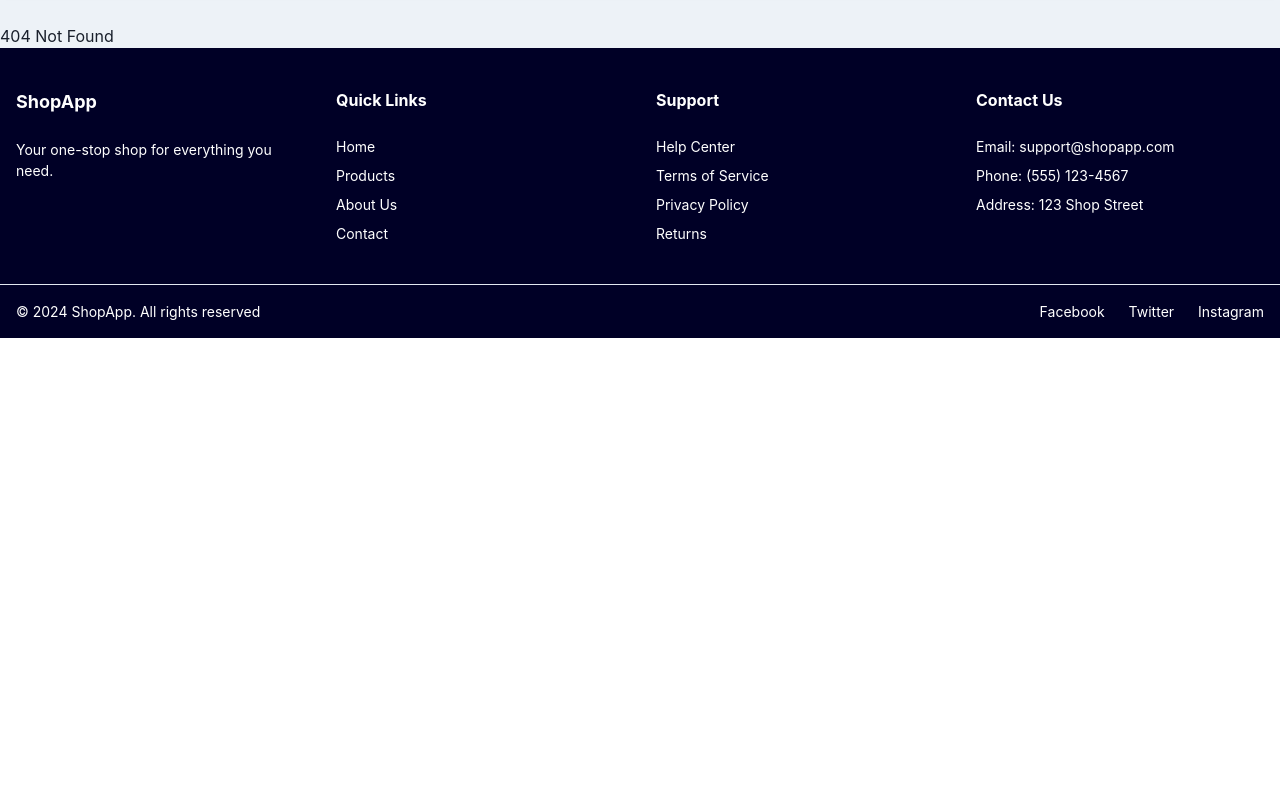
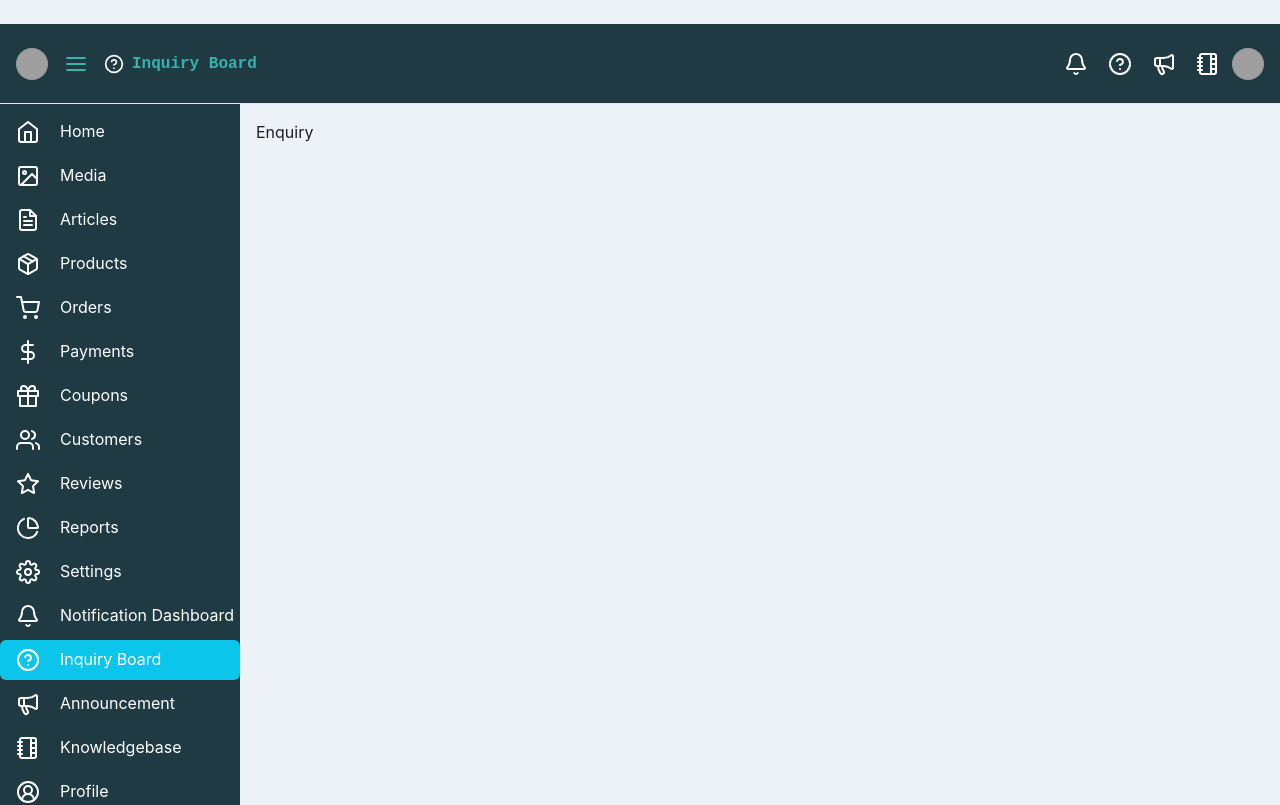
Before and after one commit to muritador5050/Multi-vendor-E-commerce-Platform, a React (Vite) app in the folder client/: page /store-manager/enquiry in a window 1280 px wide. Shown: the part 280-1085 px from the top of the page. Before the commit the page ends 800 px from the top, so only its background shows below. Built offline with nearby package versions, Linux system fonts and the light colour scheme; grey boxes are pictures that could not be loaded.

Commit message:
i added link to profile page

```diff
--- a/client/src/App.tsx
+++ b/client/src/App.tsx
@@ -18,11 +18,14 @@ import Orders from './pages/dashboard/orders';
 import Payments from './pages/dashboard/payments';
 import Coupons from './pages/dashboard/coupons';
 import Customers from './pages/dashboard/customers';
-import LedgerBook from './pages/dashboard/ledgerBook';
 import Review from './pages/dashboard/review';
-import AddToMyStore from './pages/dashboard/addToMyStore';
 import Setting from './pages/dashboard/setting';
 import Reports from './pages/dashboard/reports';
+import Profile from './pages/dashboard/Profile';
+import Messages from './pages/dashboard/Messages';
+import Enquiry from './pages/dashboard/Enquiry';
+import Knowledgebase from './pages/dashboard/Knowledgebase';
+import Notices from './pages/dashboard/Notices';
 
 //App
 function App() {
@@ -44,11 +47,14 @@ function App() {
               <Route path='payments' element={<Payments />} />
               <Route path='coupons' element={<Coupons />} />
               <Route path='customers' element={<Customers />} />
-              <Route path='ledger-book' element={<LedgerBook />} />
+              <Route path='profile' element={<Profile />} />
               <Route path='review' element={<Review />} />
-              <Route path='add-to-my-store' element={<AddToMyStore />} />
               <Route path='reports' element={<Reports />} />
               <Route path='settings' element={<Setting />} />
+              <Route path='messages' element={<Messages />} />
+              <Route path='enquiry' element={<Enquiry />} />
+              <Route path='knowledgebase' element={<Knowledgebase />} />
+              <Route path='notices' element={<Notices />} />
             </Route>
             <Route path='contact-us' element={<ContactUs />} />
             <Route path='wishlist' element={<WishList />} />
--- a/client/src/components/layout/layout.tsx
+++ b/client/src/components/layout/layout.tsx
@@ -1,4 +1,4 @@
-import { Outlet, useLocation } from 'react-router-dom';
+import { Outlet, useLocation, Link as ReactRouterLink } from 'react-router-dom';
 import {
   Stack,
   Heading,
@@ -47,7 +47,7 @@ function Layout() {
         <Flex gap={2} align='center'>
           {!isExcludedPage() && (
             <Text>
-              <ChakraLink href='/' color='blue.500'>
+              <ChakraLink as={ReactRouterLink} to={'/'} color='blue.500'>
                 Home
               </ChakraLink>
             </Text>
--- a/client/src/components/navbar/dashboardNavbar.tsx
+++ b/client/src/components/navbar/dashboardNavbar.tsx
@@ -1,5 +1,13 @@
 import React from 'react';
-import { Avatar, Flex, HStack, IconButton, Text } from '@chakra-ui/react';
+import { Link as ReactRouterLink } from 'react-router-dom';
+import {
+  Avatar,
+  Flex,
+  HStack,
+  IconButton,
+  Link as ChakraLink,
+  Text,
+} from '@chakra-ui/react';
 import {
   AlignJustify,
   Bell,
@@ -76,35 +84,45 @@ export default function DashboardNavbar({ onToggle }: ToggleProp) {
       </HStack>
 
       <HStack spacing={1}>
+        <ChakraLink as={ReactRouterLink} to={'/store-manager/messages'}>
           <IconButton
             variant='ghost'
             colorScheme='white'
             aria-label='Notification'
             icon={<Bell />}
           />
+        </ChakraLink>
+        <ChakraLink as={ReactRouterLink} to={'/store-manager/enquiry'}>
           <IconButton
             variant='ghost'
             colorScheme='white'
             aria-label='Help'
             icon={<CircleHelp />}
           />
+        </ChakraLink>
+        <ChakraLink as={ReactRouterLink} to={'/store-manager/notices'}>
           <IconButton
             variant='ghost'
             colorScheme='white'
             aria-label='Announcements'
             icon={<Megaphone />}
           />
+        </ChakraLink>
+        <ChakraLink as={ReactRouterLink} to={'/store-manager/knowledgebase'}>
           <IconButton
             variant='ghost'
             colorScheme='white'
             aria-label='Docs'
             icon={<NotebookTabs />}
           />
+        </ChakraLink>
+        <ChakraLink as={ReactRouterLink} to={'/store-manager/profile'}>
           <Avatar
             size='sm'
             name='Store Owner'
             src='https://images.unsplash.com/photo-1619946794135-5bc917a27793'
           />
+        </ChakraLink>
       </HStack>
     </Flex>
   );
--- a/client/src/components/sidebar/linkItems.ts
+++ b/client/src/components/sidebar/linkItems.ts
@@ -10,7 +10,15 @@ import {
   FiStar,
   FiSettings,
 } from 'react-icons/fi';
-import { SquareDashedBottomCode, Pointer, Power, ChartPie } from 'lucide-react';
+import {
+  Power,
+  ChartPie,
+  Bell,
+  CircleHelp,
+  Megaphone,
+  NotebookTabs,
+  CircleUserRound,
+} from 'lucide-react';
 
 export const LinkItems = [
   { name: 'Home', icon: FiHome, path: '/store-manager' },
@@ -21,18 +29,24 @@ export const LinkItems = [
   { name: 'Payments', icon: FiDollarSign, path: '/store-manager/payments' },
   { name: 'Coupons', icon: FiGift, path: '/store-manager/coupons' },
   { name: 'Customers', icon: FiUsers, path: '/store-manager/customers' },
-  {
-    name: 'Ledger Book',
-    icon: SquareDashedBottomCode,
-    path: '/store-manager/ledger-book',
-  },
   { name: 'Reviews', icon: FiStar, path: '/store-manager/review' },
-  {
-    name: 'Add to Store',
-    icon: Pointer,
-    path: '/store-manager/add-to-my-store',
-  },
   { name: 'Reports', icon: ChartPie, path: '/store-manager/reports' },
   { name: 'Settings', icon: FiSettings, path: '/store-manager/settings' },
+
+  //special
+
+  {
+    name: 'Notification Dashboard',
+    icon: Bell,
+    path: '/store-manager/messages',
+  },
+  { name: 'Inquiry Board', icon: CircleHelp, path: '/store-manager/enquiry' },
+  { name: 'Announcement', icon: Megaphone, path: '/store-manager/notices' },
+  {
+    name: 'Knowledgebase',
+    icon: NotebookTabs,
+    path: '/store-manager/knowledgebase',
+  },
+  { name: 'Profile', icon: CircleUserRound, path: '/store-manager/profile' },
   { name: 'Logout', icon: Power, path: '' },
 ];
--- a/client/src/main.tsx
+++ b/client/src/main.tsx
@@ -1,12 +1,9 @@
-import { StrictMode } from 'react';
 import { createRoot } from 'react-dom/client';
 import { Provider } from '@/components/ui/provider.tsx';
 import App from './App.tsx';
 
 createRoot(document.getElementById('root')!).render(
-  // <StrictMode>
   <Provider>
     <App />
   </Provider>
-  // </StrictMode>
 );
--- /dev/null
+++ b/client/src/pages/dashboard/Enquiry.tsx
@@ -0,0 +1,5 @@
+import React from 'react';
+
+export default function Enquiry() {
+  return <div>Enquiry</div>;
+}
--- /dev/null
+++ b/client/src/pages/dashboard/Knowledgebase.tsx
@@ -0,0 +1,5 @@
+import React from 'react';
+
+export default function Knowledgebase() {
+  return <div>Knowledgebase</div>;
+}
--- /dev/null
+++ b/client/src/pages/dashboard/Messages.tsx
@@ -0,0 +1,5 @@
+import React from 'react';
+
+export default function Messages() {
+  return <div>Messages</div>;
+}
--- /dev/null
+++ b/client/src/pages/dashboard/Notices.tsx
@@ -0,0 +1,5 @@
+import React from 'react';
+
+export default function Notices() {
+  return <div>Notices</div>;
+}
--- /dev/null
+++ b/client/src/pages/dashboard/Profile.tsx
@@ -0,0 +1,5 @@
+import React from 'react';
+
+export default function Profile() {
+  return <div>Profile</div>;
+}
--- a/client/src/pages/dashboard/addToMyStore.tsx
+++ /dev/null
@@ -1,5 +0,0 @@
-import React from 'react';
-
-export default function AddToMyStore() {
-  return <div>A</div>;
-}
--- a/client/src/pages/dashboard/ledgerBook.tsx
+++ /dev/null
@@ -1,5 +0,0 @@
-import React from 'react';
-
-export default function LedgerBook() {
-  return <div>L</div>;
-}
```
Lines whose indentation alone changed are shown as unchanged.
